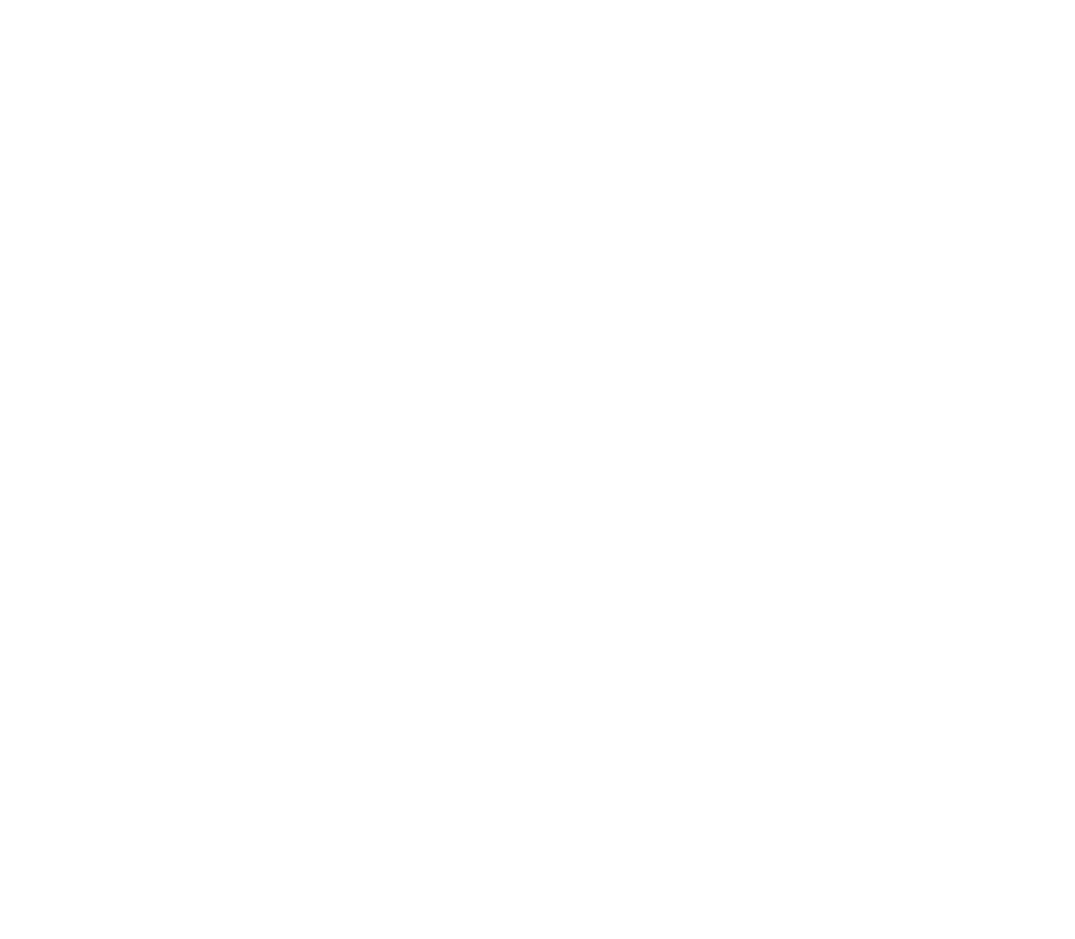
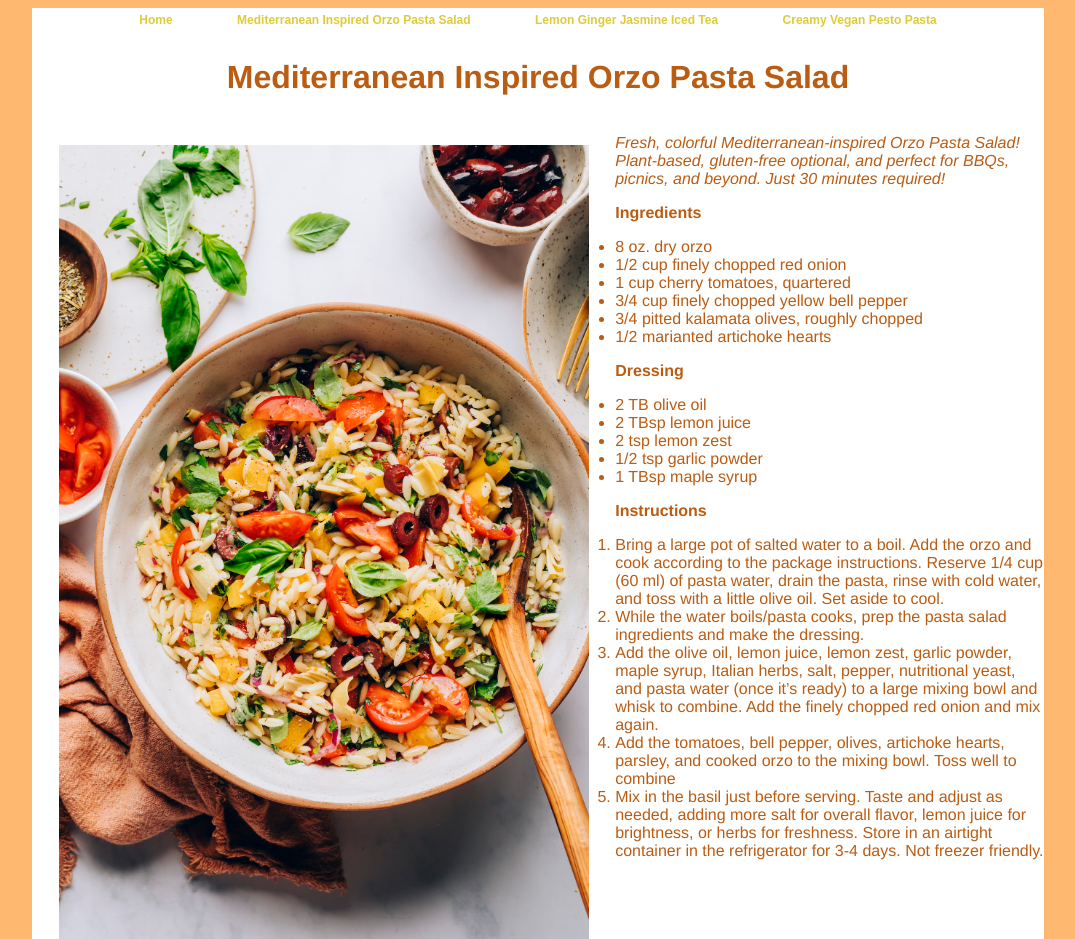
Before and after one commit to randistella/odin-recipes, a plain HTML site: page orzo.html in a window 1280 px wide. Shown: the top 939 px of the page, without its empty margins (102-1177 px from the left). Before the commit the page ends 800 px from the top, so only its background shows below. Drawn offline with Linux system fonts and the light colour scheme.

Commit message:
Final version

```diff
--- a/index.html
+++ b/index.html
@@ -5,14 +5,17 @@
   <meta charset="UTF-8" />
   <meta name="viewport" content="width=device-width,initial-scale=1" />
   <meta name="description" content="" />
-  <link rel="stylesheet" type="text/css" href="recipe.css" />
+  <link rel="stylesheet" href="recipe.css" />
 </head>
-<body>
+<body><div id="wrapper">
+ <nav><div class="horizontal-nav"><ul>
+    <li><a href="index.html">Home</a></li>
+    <li><a href="orzo.html">Mediterranean Inspired Orzo Pasta Salad</a></li>
+    <li><a href="tea.html">Lemon Ginger Jasmine Iced Tea</a></li>
+    <li><a href="pasta.html">Creamy Vegan Pesto Pasta</a></li>
+  </ul></div></nav>
   <h1>Odin Recipes</h1>
-  <ul>
-    <li>Mediterranean Inspired Orzo Pasta Salad</li>
-    <li>Lemon Ginger Jasmine Iced Tea</li>
-    <li>Creamy Vegan Pesto Pasta</li>
-  </ul>
-</body>
+  <div class="clearfix"> <img class="floatleft" src="pexels-august-de-richelieu-4259140.jpeg" alt="family"/>
+    <p>A small collection of recipes.</p>
+</div></body>
 </html>
--- a/orzo.html
+++ b/orzo.html
@@ -0,0 +1,48 @@
+<!DOCTYPE html>
+<html lang="en">
+<head>
+  <title>Odin Recipes</title>
+  <meta charset="UTF-8" />
+  <meta name="viewport" content="width=device-width,initial-scale=1" />
+  <meta name="description" content="" />
+  <link rel="stylesheet" href="recipe.css" />
+</head>
+<body><div id="wrapper">
+ <nav><div class="horizontal-nav"><ul>
+    <li><a href="index.html">Home</a></li>
+    <li><a href="orzo.html">Mediterranean Inspired Orzo Pasta Salad</a></li>
+    <li><a href="tea.html">Lemon Ginger Jasmine Iced Tea</a></li>
+    <li><a href="pasta.html">Creamy Vegan Pesto Pasta</a></li>
+  </ul></div></nav>
+  <h1>Mediterranean Inspired Orzo Pasta Salad</h1>
+  <div class="clearfix"> <img class="floatleft" src="DELICIOUS-Orzo-Pasta-Salad-Mediterranean-inspired-perfect-for-BBQs-just-30-minutes-minimalistbaker-recipe-plantbased-orzo-pastasalad-6.jpeg" alt="orzo"/>
+    <p><i>Fresh, colorful Mediterranean-inspired Orzo Pasta Salad! Plant-based, gluten-free optional, and perfect for BBQs, picnics, and beyond. Just 30 minutes required!</i></p>
+    <p><strong>Ingredients</strong></p>
+    <ul>
+        <li>8 oz. dry orzo</li>
+        <li>1/2 cup finely chopped red onion</li>
+        <li>1 cup cherry tomatoes, quartered</li>
+        <li>3/4 cup finely chopped yellow bell pepper</li>
+        <li>3/4 pitted kalamata olives, roughly chopped</li>
+        <li>1/2 marianted artichoke hearts</li>
+    </ul>
+    <p><strong>Dressing</strong></p>
+    <ul>
+        <li>2 TB olive oil</li>
+        <li>2 TBsp lemon juice</li>
+        <li>2 tsp lemon zest</li>
+        <li>1/2 tsp garlic powder</li>
+        <li>1 TBsp maple syrup</li>
+    </ul>
+    <p><strong>Instructions</strong></p>
+    <ol>
+        <li>Bring a large pot of salted water to a boil. Add the orzo and cook according to the package instructions. Reserve 1/4 cup (60 ml) of pasta water, drain the pasta, rinse with cold water, and toss with a little olive oil. Set aside to cool.</li>
+        <li>While the water boils/pasta cooks, prep the pasta salad ingredients and make the dressing.</li>
+        <li>Add the olive oil, lemon juice, lemon zest, garlic powder, maple syrup, Italian herbs, salt, pepper, nutritional yeast, and pasta water (once it’s ready) to a large mixing bowl and whisk to combine. Add the finely chopped red onion and mix again.</li>
+        <li>Add the tomatoes, bell pepper, olives, artichoke hearts, parsley, and cooked orzo to the mixing bowl. Toss well to combine</li>
+        <li>Mix in the basil just before serving. Taste and adjust as needed, adding more salt for overall flavor, lemon juice for brightness, or herbs for freshness. Store in an airtight container in the refrigerator for 3-4 days. Not freezer friendly.</li>
+    </ol>
+
+</div>
+</div></body>
+</html>
--- a/recipe.css
+++ b/recipe.css
@@ -0,0 +1,76 @@
+@charset "UTF-8";
+* { box-sizing: border-box; }
+.body.custom .block-type-navigation ul { margin: 0 auto; width: 822px;}
+.horizontal-nav {
+    width:100%;
+    height:30px;
+    padding: 0px;
+    margin-bottom: 10px;
+}
+
+.horizontal-nav ul {
+    margin: 0px;
+    padding: 0px;
+    text-align: center;
+    background-image: -moz-linear-gradient(center bottom , #404040 0%, #5F5F5F 100%);
+}
+
+.horizontal-nav ul li {
+    display: inline-block;
+    margin: 0px;
+    padding: 0px;
+}
+
+.horizontal-nav ul li:first-child {
+  border-left: 0 none;
+}
+
+.horizontal-nav ul li a {
+    display: block;
+    padding: 5px 30px;
+    color: #E0CA3C;
+    font: bold 12px Arial,Tahoma,Helvetica,sans-serif;
+    text-decoration: none;
+}
+
+.horizontal-nav ul li:first-child a {
+  border-left: 0 none;
+}
+
+.horizontal-nav ul li a:hover {
+  background: #BA5C12;
+}
+
+.horizontal-nav-a-selected {
+  background: #BA5C12;
+}
+
+body {
+  font-family: Futura, Helvetica, sans-serif;
+  background-color: #FFB86F;
+  }
+h1 {
+  color: #BA5C12;
+  text-align: center;
+}
+#wrapper {
+  background-color: #fff;
+  color: #BA5C12;
+  width: 80%;
+  margin: auto;
+  min-width: 850px;
+  max-width: 1200px;
+}
+
+.floatleft {
+  float:left;
+   margin:auto;
+    width: 55%;
+    text-align: center;
+    font-style: italic;
+    font-size: smaller;
+    text-indent: 0;
+    margin: 1em;
+    padding: 1em;}
+
+.clearfix {overflow: auto; }
```
Also changed, not shown: pasta.html (+47 -0 lines), tea.html (+41 -0 lines), CREAMY-Vegan-Pesto-Pasta-8-ingredients-30-minutes-SO-comforting-and-quick-minimalistbaker-recipe-plantbased-pesto-13.jpeg (added), DELICIOUS-Orzo-Pasta-Salad-Mediterranean-inspired-perfect-for-BBQs-just-30-minutes-minimalistbaker-recipe-plantbased-orzo-pastasalad-6.jpeg (added), Iced-Jasmine-Tea-with-Ginger-and-Lemon-Energizing-subtly-sweet-4-ingredients-15-minutes-minimalistbaker-recipe-icedtea-jasminetea-7.jpeg (added), 1 other file.
